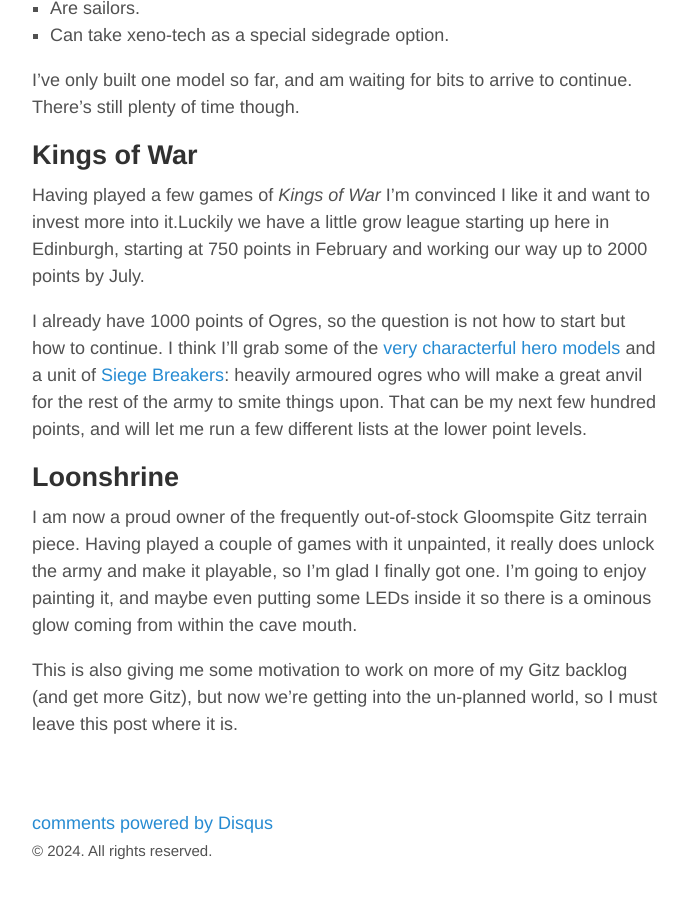
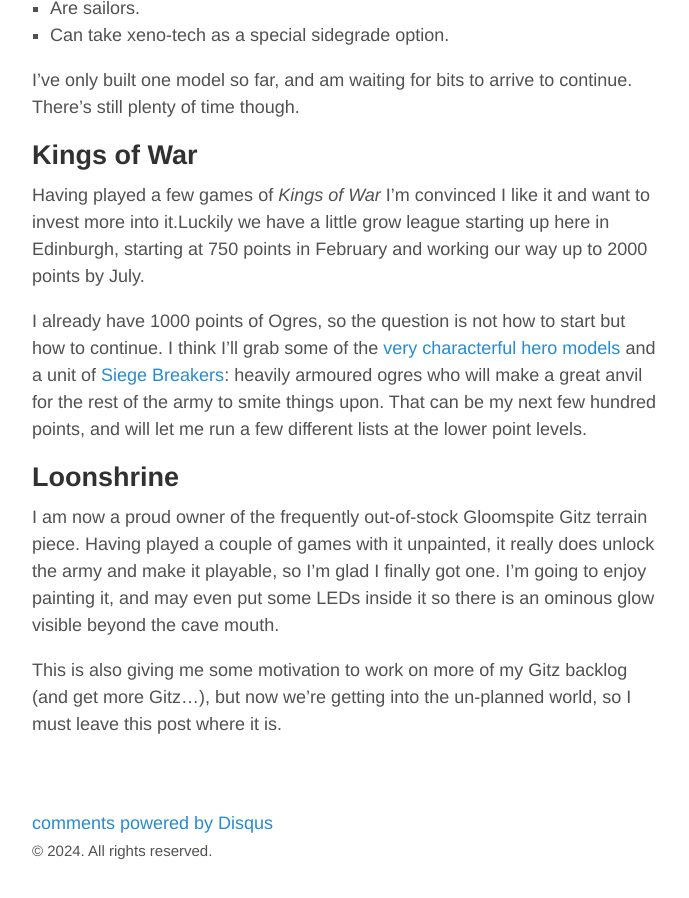
Before and after one commit to rachelnertia/rachelnertia.github.io, a Jekyll site: the page built from _posts/2024/2024-01-06-hobby-plans.md, in a window 1280 px wide and 900 px high, scrolled down 2294 px. Shown: the whole window, without its empty margins (293-982 px from the left). Built offline with Jekyll 4.4.1, drawn with Linux system fonts in a browser that asks for light colours; emoji names are drawn with the system emoji font; comment, search, counter and statistics services are not loaded.

Commit message:
Update 2024-01-06-hobby-plans.md

```diff
--- a/_posts/2024/2024-01-06-hobby-plans.md
+++ b/_posts/2024/2024-01-06-hobby-plans.md
@@ -53,6 +53,6 @@ I already have 1000 points of Ogres, so the question is not how to start but how
 
 ## Loonshrine
 
-I am now a proud owner of the frequently out-of-stock Gloomspite Gitz terrain piece. Having played a couple of games with it unpainted, it really does unlock the army and make it playable, so I'm glad I finally got one. I'm going to enjoy painting it, and maybe even putting some LEDs inside it so there is a ominous glow coming from within the cave mouth.
+I am now a proud owner of the frequently out-of-stock Gloomspite Gitz terrain piece. Having played a couple of games with it unpainted, it really does unlock the army and make it playable, so I'm glad I finally got one. I'm going to enjoy painting it, and may even put some LEDs inside it so there is an ominous glow visible beyond the cave mouth.
 
-This is also giving me some motivation to work on more of my Gitz backlog (and get more Gitz), but now we're getting into the un-planned world, so I must leave this post where it is.
+This is also giving me some motivation to work on more of my Gitz backlog (and get more Gitz...), but now we're getting into the un-planned world, so I must leave this post where it is.
```
